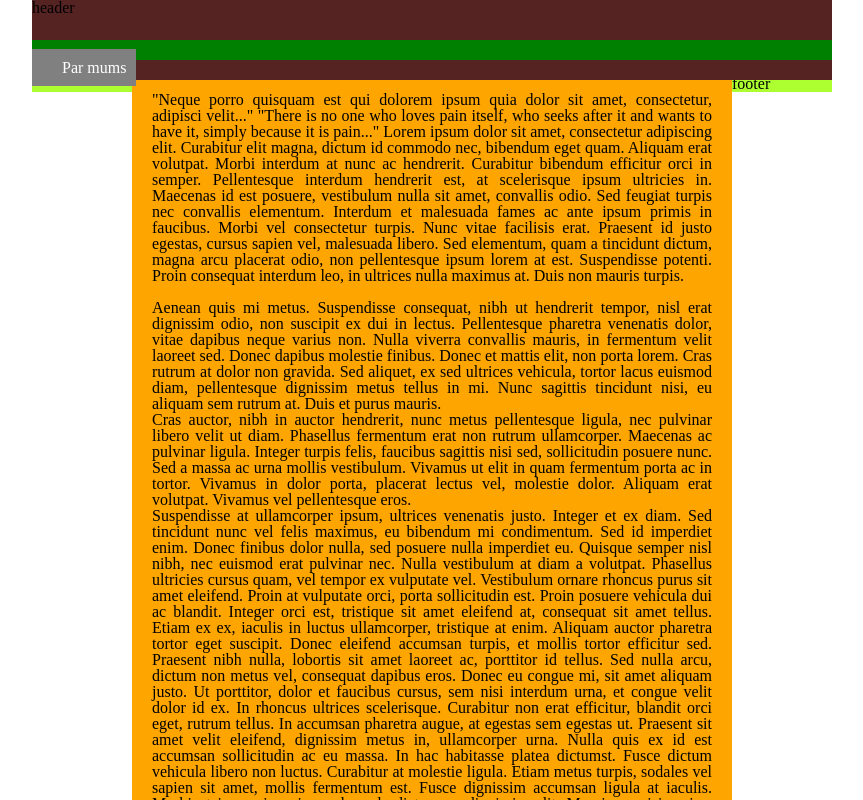
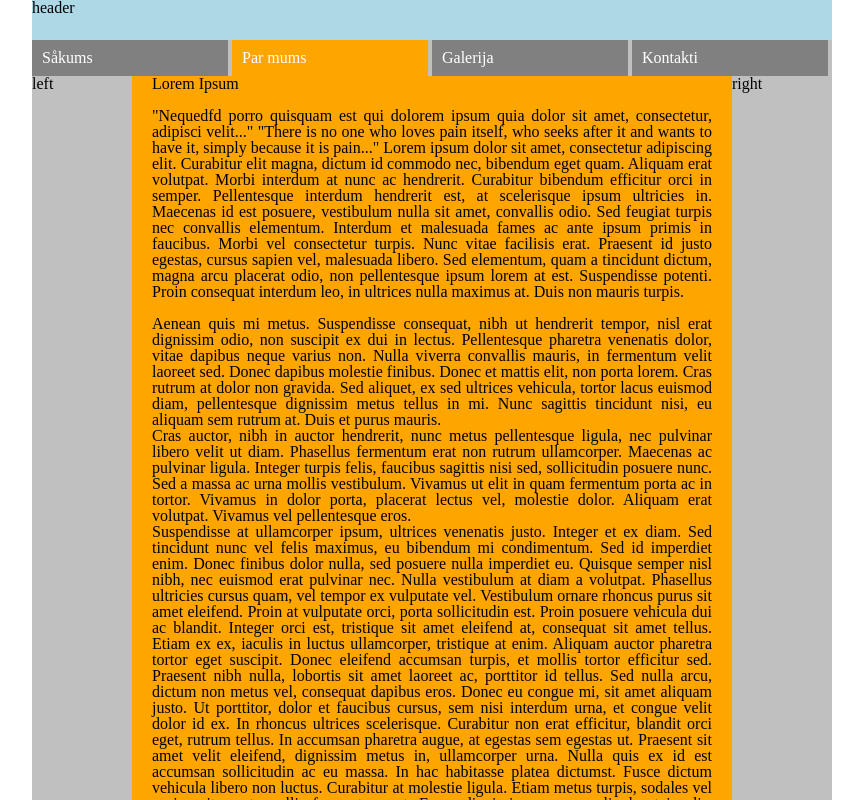
Before and after one commit to asvbabystore/anastasija.svidko.io, a plain HTML site: page parmums.html in a window 1280 px wide. Shown: the top 800 px of the page, without its empty margins (208-1071 px from the left). Drawn offline with Linux system fonts and the light colour scheme.

Commit message:
Updates for navigation

```diff
--- a/css/style.css
+++ b/css/style.css
@@ -1,11 +1,30 @@
+
+p {
+	text-align: justify;
+}
+
+
+.box {
+	background-color: #C0C0C0;
+	width: 800px;
+	margin: 0px auto;
+
+}
+
+
 .header {
-	background-color: #562323;
+	background-color: #ADD8E6;
 	height: 40px;
 }
 
-.footer {
-	background-color: #adff2f;
+
+
+.left {
+	background-color: #C0C0C0;
+	width: 100px;
+	float: left;
 }
+
 
 .main {
 	background-color: orange;
@@ -13,68 +32,48 @@
 	padding-right:20px;
 	width: 560px;
 	float: left;
-
 }
 
+
+
+
 .right {
-	background-color: green;
+	background-color: #C0C0C0;
 	width: 100px;
 	float: left;
 }
 
-.left {
-	background-color: green;
-	width: 100px;
-	float: left;
+
+.footer {
+	clear: left;
+	background-color: #ADD8E6;
+	height: 140px;
 }
 
-.box {
-	background-color: green;
-	width: 800px;
-	margin: 0px auto;
 
+
+#menu li {
+	list-style-type: none;
+	display: inline-block;
+	padding-left: 10px;
+	padding-right: 10px;
+	padding-bottom: 10px;
+	padding-top: 10px;
+	background-color: grey;
+	width: 22%;
+	margin: 0;
 }
 
-#menu {
-	height: 20px;
-	position: relative;
+#menu li:hover {
+	background-color: orange;
 }
+
 
 #menu li a {
 	color: #FFF;
 	text-decoration: none;
 }
 
-#menu li {
-	list-style-type: none;
-	display: inline;
-	padding-left: 10px;
-	padding-right: 10px;
-	padding-bottom: 10px;
-	padding-top: 10px;
-	background-color: grey;
-}
-
-#menu li:hover {
+#menu li.active {
 	background-color: orange;
 }
-
-.active{
-	background-color: orange;
-}
-
-ul {
-	background-color: #562323;
-	position: relative;
-	top: 20px;
-
-}
-
-li {
-	background-color: #562323;
-
-}
-
-p {
-	text-align: justify;
-}
--- a/parmums.html
+++ b/parmums.html
@@ -10,14 +10,16 @@
 	<div class="box">
 		<div class="header">header</div>
 			<ul id="menu">
-				<li><a href="index.html"></a></li>
-				<li><a href="index.html">Par mums</a></li>
+				<li><a href="index.html">Såkums</a></li>
+				<li class="active"><a href="parmums.html">Par mums</a></li>
+				<li><a href="galerija.html">Galerija</a></li>
+				<li><a href="kontakti.html">Kontakti</a></li>
 			</ul>
 		<div class="left">left</div>
 		<div class="main">
-			<h4>Lorem Ipsum</h4>
+			<h1>Lorem Ipsum</h1>
 			<br/>
-<p>"Neque porro quisquam est qui dolorem ipsum quia dolor sit amet, consectetur, adipisci velit..."
+			<p>"Nequedfd porro quisquam est qui dolorem ipsum quia dolor sit amet, consectetur, adipisci velit..."
 			"There is no one who loves pain itself, who seeks after it and wants to have it, simply because it is pain..."
 			Lorem ipsum dolor sit amet, consectetur adipiscing elit. Curabitur elit magna, dictum id commodo nec, bibendum eget quam. Aliquam erat volutpat. Morbi interdum at nunc ac hendrerit. Curabitur bibendum efficitur orci in semper. Pellentesque interdum hendrerit est, at scelerisque ipsum ultricies in. Maecenas id est posuere, vestibulum nulla sit amet, convallis odio. Sed feugiat turpis nec convallis elementum. Interdum et malesuada fames ac ante ipsum primis in faucibus. Morbi vel consectetur turpis. Nunc vitae facilisis erat. Praesent id justo egestas, cursus sapien vel, malesuada libero. Sed elementum, quam a tincidunt dictum, magna arcu placerat odio, non pellentesque ipsum lorem at est. Suspendisse potenti. Proin consequat interdum leo, in ultrices nulla maximus at. Duis non mauris turpis.
 			<br/>
@@ -42,7 +44,8 @@ Curabitur in ligula sed mauris eleifend tempor. Proin mauris sapien, eleifend no
 
 			Pellentesque dignissim malesuada diam. Integer viverra leo eu libero pretium, quis blandit dui luctus. Ut eget viverra nunc. Maecenas at justo at turpis euismod tempor at ut mauris. Nam vehicula sollicitudin mauris, nec fringilla orci pharetra pellentesque. Curabitur ullamcorper mauris id urna gravida, ac viverra nunc lacinia. Maecenas condimentum, lectus non rhoncus commodo, urna libero ultricies erat, vulputate scelerisque mi felis fringilla enim. Maecenas ligula arcu, porttitor mattis mauris id, dictum hendrerit lorem. Sed eget urna lectus. Ut malesuada ut tellus a imperdiet. Phasellus augue turpis, eleifend sit amet lacus sed, imperdiet blandit lacus. Praesent efficitur turpis eget lorem porta, et faucibus dui consequat.
 
-Generated 10 paragraphs, 957 words, 6420 bytes of Lorem Ipsum</p></div>
+			Generated 10 paragraphs, 957 words, 6420 bytes of Lorem Ipsum</p>
+		</div>
 		<div class="right">right</div>
 		<div class="footer">footer</div>
 
```
Also changed, not shown: galerija.html (+4 -5 lines), index.html (+6 -1 lines), kontakti.html (+5 -4 lines). Lines whose indentation alone changed are shown as unchanged.
